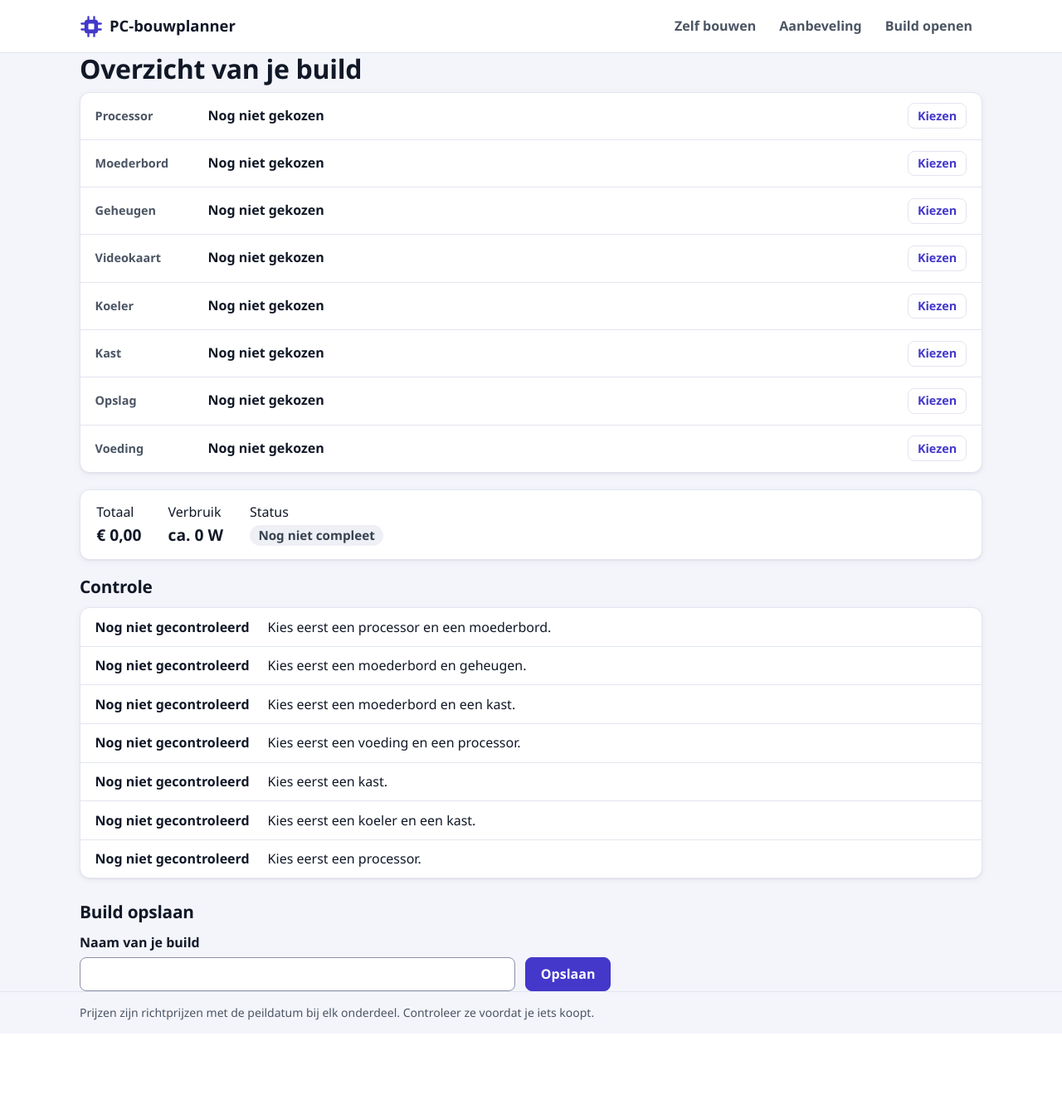
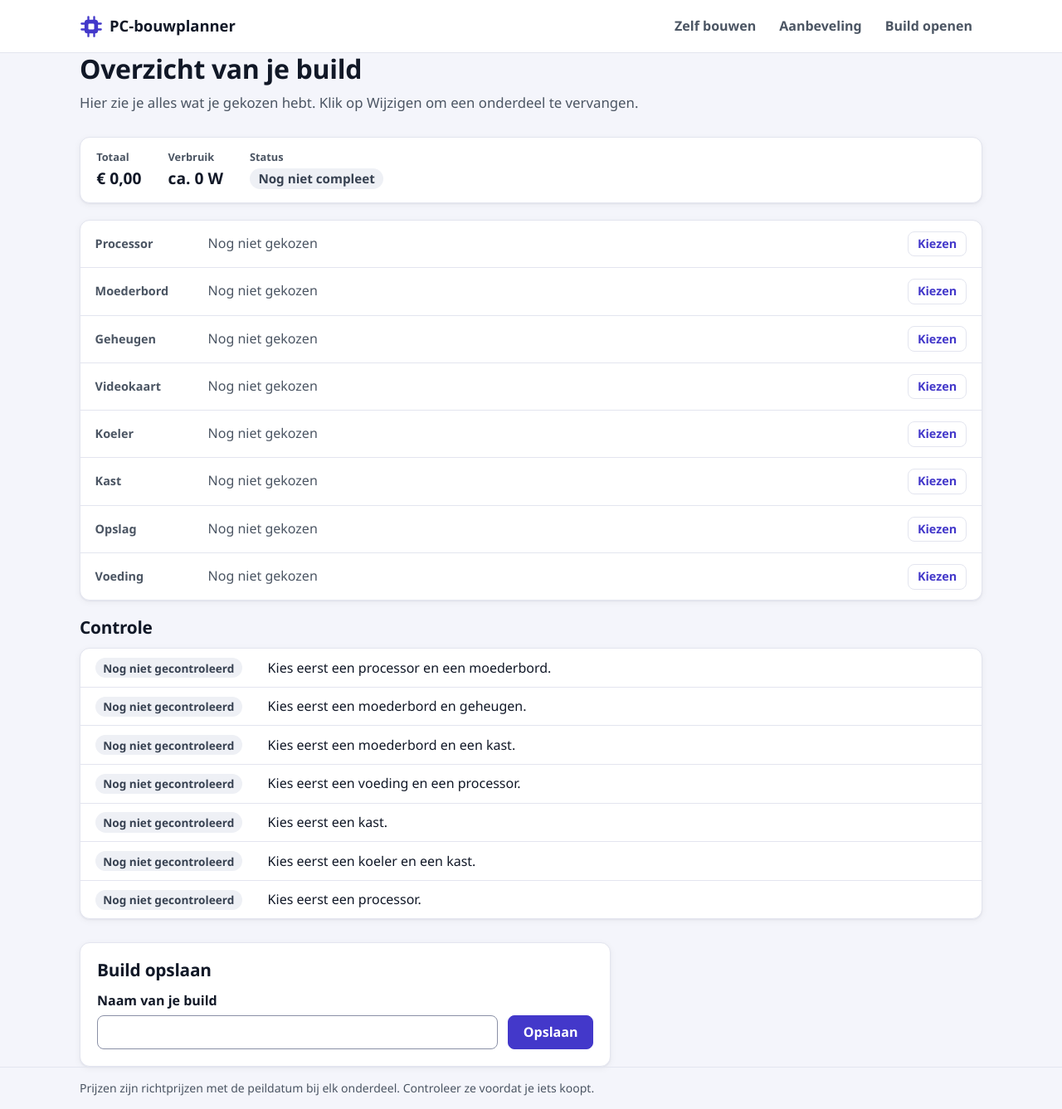
Before and after one commit to Niels023/pc-bouwplanner, a PHP site: page /overzicht in a window 1280 px wide. Shown: the whole page at 83% size. Before the commit the page ends 1230 px from the top, so only its background shows below. Run offline with PHP 8.4, Linux system fonts and the light colour scheme.

Commit message:
feat: stappen, totaalbalk en controle in de nieuwe stijl (#37)

```diff
--- a/templates/overview.php
+++ b/templates/overview.php
@@ -1,10 +1,11 @@
 <h1>Overzicht van je build</h1>
+<p class="intro">Hier zie je alles wat je gekozen hebt. Klik op Wijzigen om een onderdeel te vervangen.</p>
 
+<?= $this->partial('partials/totals', ['report' => $report]) ?>
 <?= $this->partial('partials/build-list', ['build' => $build, 'editable' => true]) ?>
-<?= $this->partial('partials/totals', ['report' => $report]) ?>
 <?= $this->partial('partials/check-results', ['report' => $report]) ?>
 
-<section class="save-build" aria-labelledby="save-title">
+<section class="save-build card" aria-labelledby="save-title">
     <h2 id="save-title">Build opslaan</h2>
     <?php if ($error !== null) : ?>
         <p class="message message-error" role="alert"><?= $this->e($error) ?></p>
--- a/templates/partials/build-list.php
+++ b/templates/partials/build-list.php
@@ -4,8 +4,12 @@
         <?php if ($part !== null || $editable) : ?>
             <li>
                 <span class="build-list-category"><?= $this->e(ucfirst($category->label())) ?></span>
-                <span class="build-list-part"><?= $part === null ? 'Nog niet gekozen' : $this->e("{$part->brand} {$part->name}") ?></span>
-                <span class="build-list-price"><?= $part === null ? '' : $this->money($part->priceCents) ?></span>
+                <?php if ($part === null) : ?>
+                    <span class="build-list-part is-empty">Nog niet gekozen</span>
+                <?php else : ?>
+                    <span class="build-list-part"><?= $this->e("{$part->brand} {$part->name}") ?></span>
+                    <span class="build-list-price"><?= $this->money($part->priceCents) ?></span>
+                <?php endif; ?>
                 <?php if ($editable) : ?>
                     <a href="/bouwen/<?= $this->e($category->value) ?>"><?= $part === null ? 'Kiezen' : 'Wijzigen' ?><span class="visually-hidden"> <?= $this->e($category->label()) ?></span></a>
                 <?php endif; ?>
--- a/templates/partials/check-results.php
+++ b/templates/partials/check-results.php
@@ -2,7 +2,7 @@
 <ul class="check-results">
     <?php foreach ($report->results as $result) : ?>
         <li class="check-result check-<?= $this->e($result->status->value) ?>">
-            <strong><?= $this->e($result->status->label()) ?></strong>
+            <strong class="check-status"><?= $this->e($result->status->label()) ?></strong>
             <span><?= $this->e($result->message) ?></span>
         </li>
     <?php endforeach; ?>
--- a/templates/partials/steps.php
+++ b/templates/partials/steps.php
@@ -3,7 +3,8 @@
         <?php $isCurrent = $step === $current; ?>
         <li class="<?= $build->hasPart($step) ? 'is-done' : '' ?>">
             <a href="/bouwen/<?= $this->e($step->value) ?>"<?= $isCurrent ? ' aria-current="step"' : '' ?>>
-                <?= $step->stepNumber() ?>. <?= $this->e(ucfirst($step->label())) ?>
+                <span class="step-number"><?= $step->stepNumber() ?></span>
+                <span class="step-label"><?= $this->e(ucfirst($step->label())) ?></span>
                 <?php if ($build->hasPart($step)) : ?>
                     <span class="visually-hidden">(gekozen)</span>
                 <?php endif; ?>
--- a/templates/partials/totals.php
+++ b/templates/partials/totals.php
@@ -1,6 +1,6 @@
 <?php $status = $report->overallStatus(); ?>
 <section class="totals" id="totals" aria-live="polite" aria-label="Totaal van je build">
-    <p>Totaal <strong><?= $this->money($report->totalPriceCents) ?></strong></p>
-    <p>Verbruik <strong>ca. <?= $report->estimatedPowerW ?> W</strong></p>
-    <p>Status <strong class="status status-<?= $this->e($status->value) ?>"><?= $this->e($status->label()) ?></strong></p>
+    <p><span class="totals-label">Totaal</span> <strong><?= $this->money($report->totalPriceCents) ?></strong></p>
+    <p><span class="totals-label">Verbruik</span> <strong>ca. <?= $report->estimatedPowerW ?> W</strong></p>
+    <p><span class="totals-label">Status</span> <strong class="status status-<?= $this->e($status->value) ?>"><?= $this->e($status->label()) ?></strong></p>
 </section>
--- a/templates/saved-build.php
+++ b/templates/saved-build.php
@@ -1,10 +1,10 @@
 <h1><?= $this->e($saved->name) ?></h1>
 
-<p>
-    Deelcode: <strong><?= $this->e($saved->shareCode) ?></strong>.
+<p class="intro">
+    Deelcode <span class="share-code"><?= $this->e($saved->shareCode) ?></span><br>
     Met deze code of <a href="/build/<?= $this->e($saved->shareCode) ?>">deze link</a> open je de build later weer.
 </p>
 
+<?= $this->partial('partials/totals', ['report' => $report]) ?>
 <?= $this->partial('partials/build-list', ['build' => $saved->build, 'editable' => false]) ?>
-<?= $this->partial('partials/totals', ['report' => $report]) ?>
 <?= $this->partial('partials/check-results', ['report' => $report]) ?>
--- a/templates/step.php
+++ b/templates/step.php
@@ -79,13 +79,12 @@ $sortOptions = [
     </section>
 </div>
 
+<div class="step-bar">
     <?= $this->partial('partials/totals', ['report' => $report]) ?>
 
     <nav class="step-links" aria-label="Volgende en vorige stap">
         <?php if ($category->previous() !== null) : ?>
             <a class="button button-secondary" href="/bouwen/<?= $this->e($category->previous()->value) ?>">Vorige stap</a>
-    <?php else : ?>
-        <span></span>
         <?php endif; ?>
         <?php if ($category->next() !== null) : ?>
             <a class="button" href="/bouwen/<?= $this->e($category->next()->value) ?>">Volgende stap</a>
@@ -93,3 +92,4 @@ $sortOptions = [
             <a class="button" href="/overzicht">Naar het overzicht</a>
         <?php endif; ?>
     </nav>
+</div>
```
Lines whose indentation alone changed are shown as unchanged.
